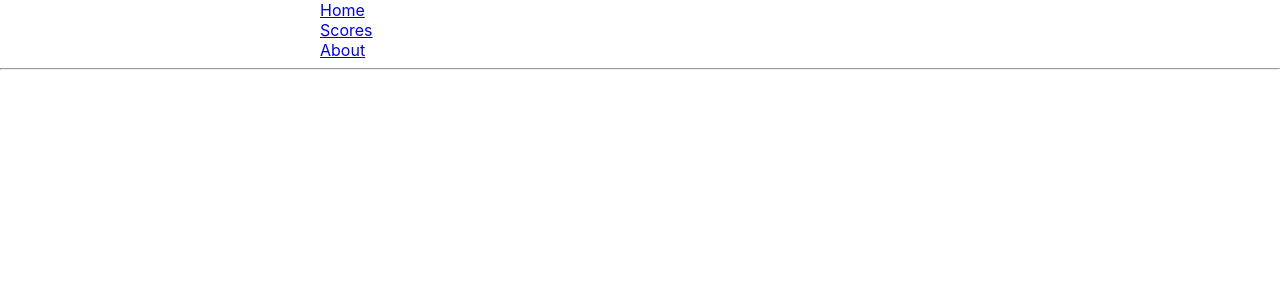
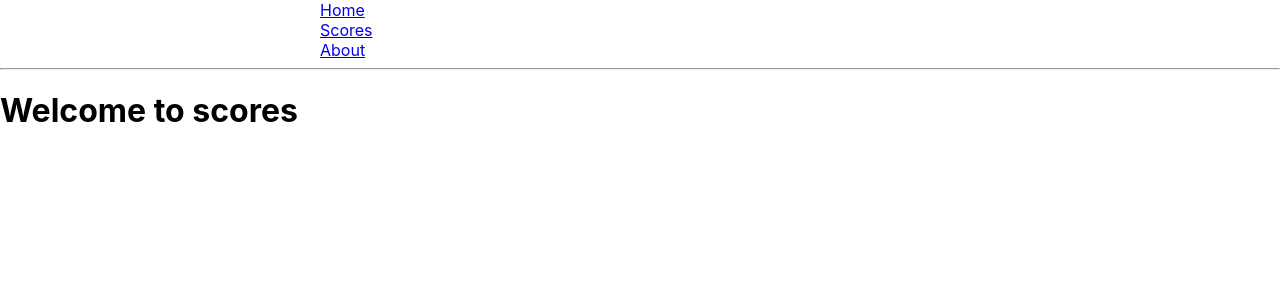
Before and after one commit to lwesterl/ScoreServer, a React (Create React App) app in the folder frontend/: page /Scores in a window 1280 px wide. Shown: the top 300 px of the page. Built offline with nearby package versions, Linux system fonts and the light colour scheme.

Commit message:
add ScoresHome page

```diff
--- a/frontend/src/pages/App/App.js
+++ b/frontend/src/pages/App/App.js
@@ -2,6 +2,7 @@ import React from 'react';
 import { BrowserRouter as Router, Route, Link } from 'react-router-dom'
 import './App.css';
 import Home from '../Home/Home';
+import ScoresHome from '../ScoresHome/ScoresHome';
 import Scores from '../Scores/Scores';
 import About from '../About/About';
 
@@ -22,9 +23,10 @@ function App() {
         </ul>
         <hr/>
 
-        <Route exact path='/' component={Home}/>
-        <Route path='/Scores/:name' component={Scores} />
-        <Route path='/About' component={About} />
+        <Route exact path='/' component={Home} />
+        <Route exact path='/Scores' component={ScoresHome} />
+        <Route exact path='/Scores/:name' component={Scores} />
+        <Route exact path='/About' component={About} />
       </div>
     </Router>
   );
--- a/frontend/src/pages/Scores/Scores.js
+++ b/frontend/src/pages/Scores/Scores.js
@@ -7,6 +7,8 @@ import './Scores.css';
 /**
   *   @class Scores
   *   Implements score visualization using Graph
+  *   Note: this class is used for displaying user specific scores. To show
+  *   the score main page, use ScoresHome class instead
   */
 class Scores extends Component {
 
@@ -37,7 +39,6 @@ getUser() {
 
   componentDidMount() {
     this._isMounted = true;
-    /** TODO: Scores should be returned newer last */
     this.updateScores();
     // automatically refresh scores
     this.updateInterval = setInterval(() => {
@@ -53,8 +54,10 @@ getUser() {
     fetch('/api/scores')
     .then(res => res.json())
     .then(scores => this.setState({scores}, () => {
-      console.log('Scores fetched: ', scores);
-      this.setState( {scoresReady : true });
+      if (this._isMounted) {
+        console.log('Scores fetched: ', scores);
+        this.setState( {scoresReady : true});
+      }
     }));
   }
 
@@ -64,7 +67,7 @@ getUser() {
     const MinScoresPlotted = 5;
 
     if (this.state.needsRedirect) {
-      return <Redirect to='/' />
+      return <Redirect to='/scores' />
     } else {
       var plottable_scores = [];
 
@@ -89,7 +92,7 @@ getUser() {
           <div>
             <h1>Scores</h1>
             <p>Not enough scores to plot history
-            <br/> Play more first!</p>
+            <br/>Play more first!</p>
           </div>
         );
       }
--- /dev/null
+++ b/frontend/src/pages/ScoresHome/ScoresHome.js
@@ -0,0 +1,7 @@
+import React from 'react';
+
+function ScoresHome() {
+  return <h1>Welcome to scores</h1>;
+}
+
+export default ScoresHome;
```
